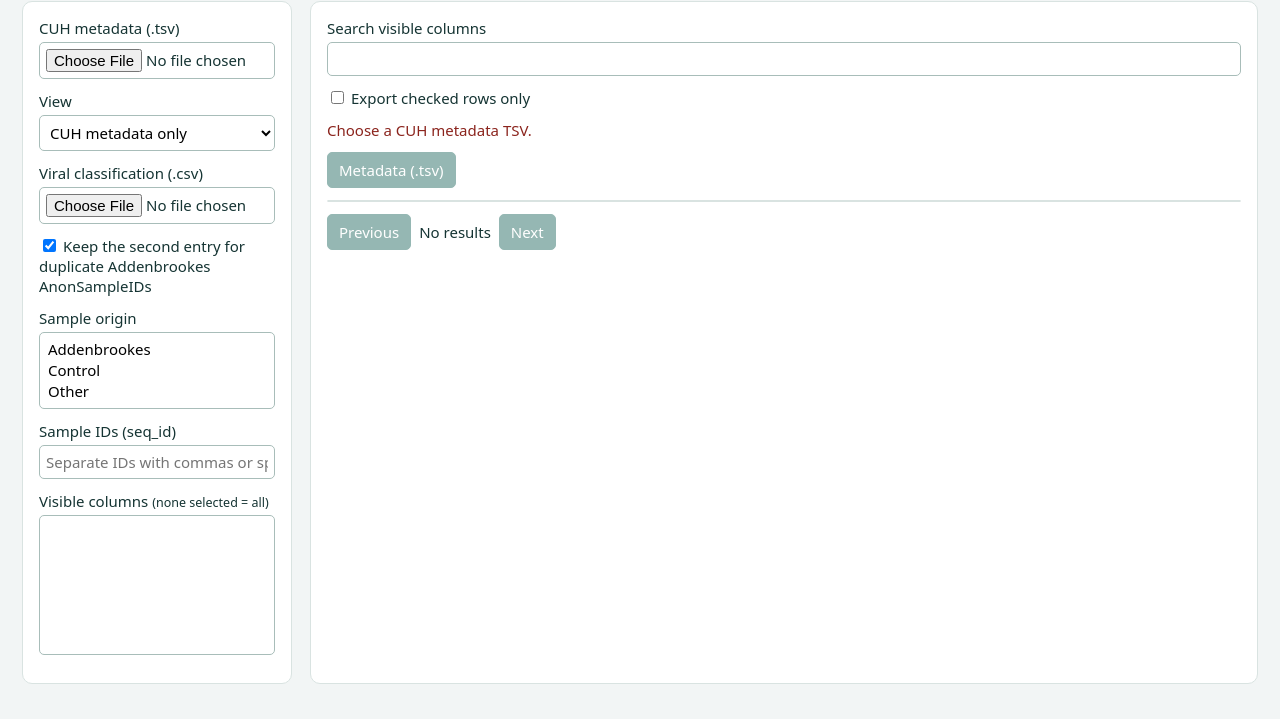
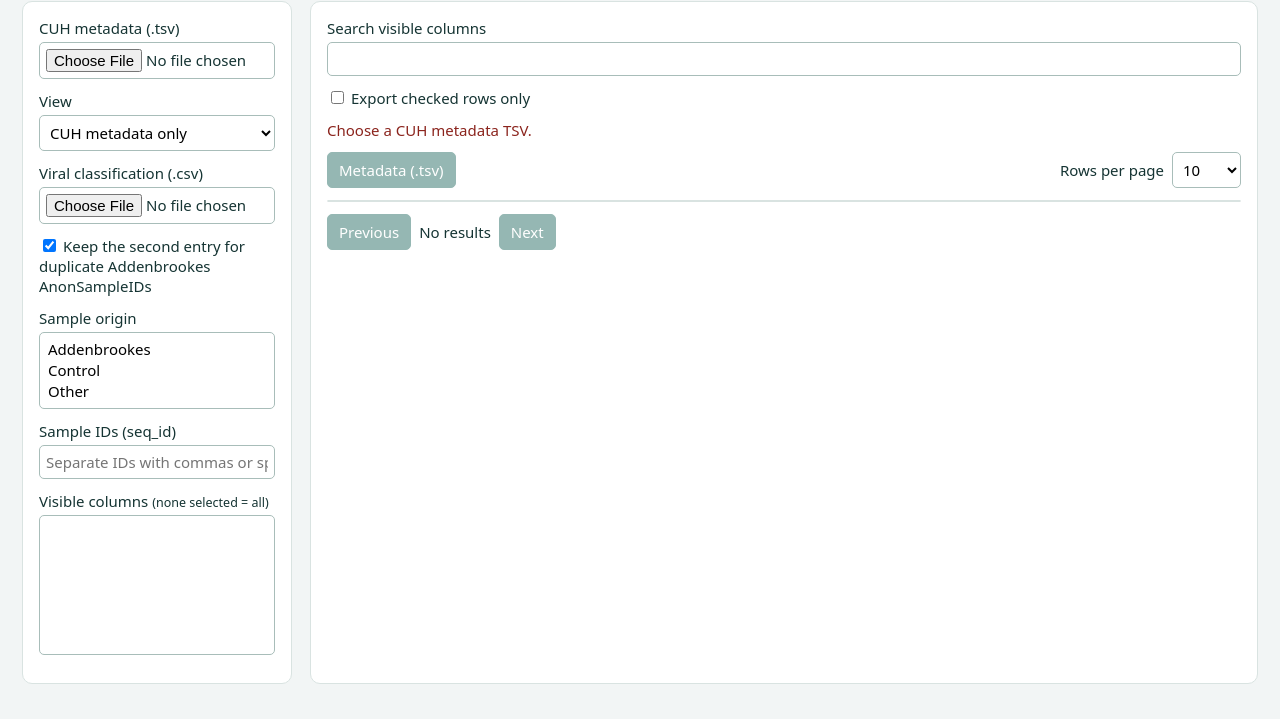
Before and after one commit to Respiratory-Microbial-Dynamics/rvi_collect, a plain HTML site: page index.html in a window 1280 px wide. Shown: the part 81-800 px from the top of the page. Drawn offline with Linux system fonts and the light colour scheme.

Commit message:
new stuff

```diff
--- a/index.html
+++ b/index.html
@@ -18,6 +18,8 @@
   button { cursor: pointer; padding: 7px 11px; border: 1px solid #176258; border-radius: 5px; background: #176258; color: white; }
   button:disabled { opacity: .45; cursor: default; }
   .toolbar { display: flex; align-items: center; flex-wrap: wrap; gap: 8px; margin: 12px 0; }
+  .page-size { display: flex; align-items: center; gap: 8px; margin: 0 0 0 auto; }
+  .page-size select { width: auto; margin: 0; }
   .range { display: grid; grid-template-columns: 1fr 1fr; gap: 8px; }
   .scroll { overflow: auto; max-height: 65vh; border: 1px solid #d9e3e1; border-radius: 5px; }
   table { border-collapse: separate; border-spacing: 0; min-width: 100%; }
@@ -68,6 +70,14 @@
     <div class="toolbar">
       <button id="tsv" disabled>Metadata (.tsv)</button>
       <button id="script" disabled hidden>Collect FASTA (.sh)</button>
+      <label class="page-size">Rows per page
+        <select id="pageSize">
+          <option value="10" selected>10</option>
+          <option value="100">100</option>
+          <option value="1000">1000</option>
+          <option value="all">All</option>
+        </select>
+      </label>
     </div>
     <div class="scroll" tabindex="0" aria-label="Results table">
       <table><thead id="head"></thead><tbody id="body"></tbody></table>
@@ -92,7 +102,6 @@ const required = {
 const data = { metadata: null, classification: null };
 const errors = {};
 const checked = new Set();
-const pageSize = 25;
 let rows = [], fields = [], exported = [], paths = [];
 let page = 0, sortField = "", ascending = true;
 
@@ -302,6 +311,7 @@ function render() {
   $("script").hidden = !combined;
   $("script").disabled = !paths.length;
 
+  const pageSize = $("pageSize").value === "all" ? Math.max(1, filtered.length) : Number($("pageSize").value);
   const pageCount = Math.ceil(filtered.length / pageSize);
   page = Math.min(page, Math.max(0, pageCount - 1));
   $("prev").disabled = page === 0;
@@ -419,7 +429,7 @@ for (const id of ["metadata", "classification"]) {
   };
 }
 for (const id of ["view", "dedup"]) $(id).onchange = refreshData;
-for (const id of ["origin", "columns", "virus", "manual"]) {
+for (const id of ["origin", "columns", "virus", "manual", "pageSize"]) {
   $(id).onchange = () => { page = 0; render(); };
 }
 for (const id of ["samples", "search", "min", "max"]) {
```
Also changed, not shown: 1 other file.
